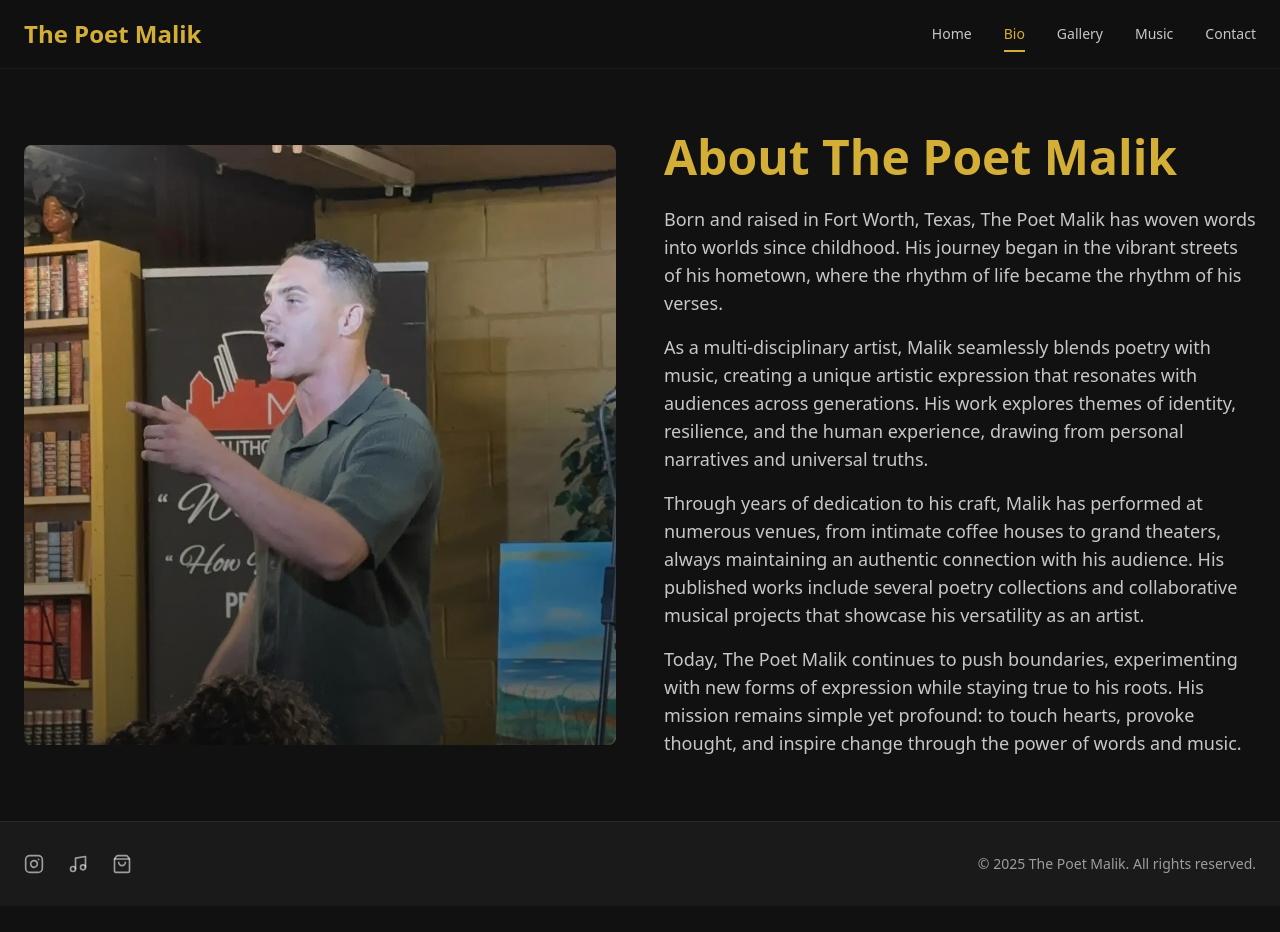
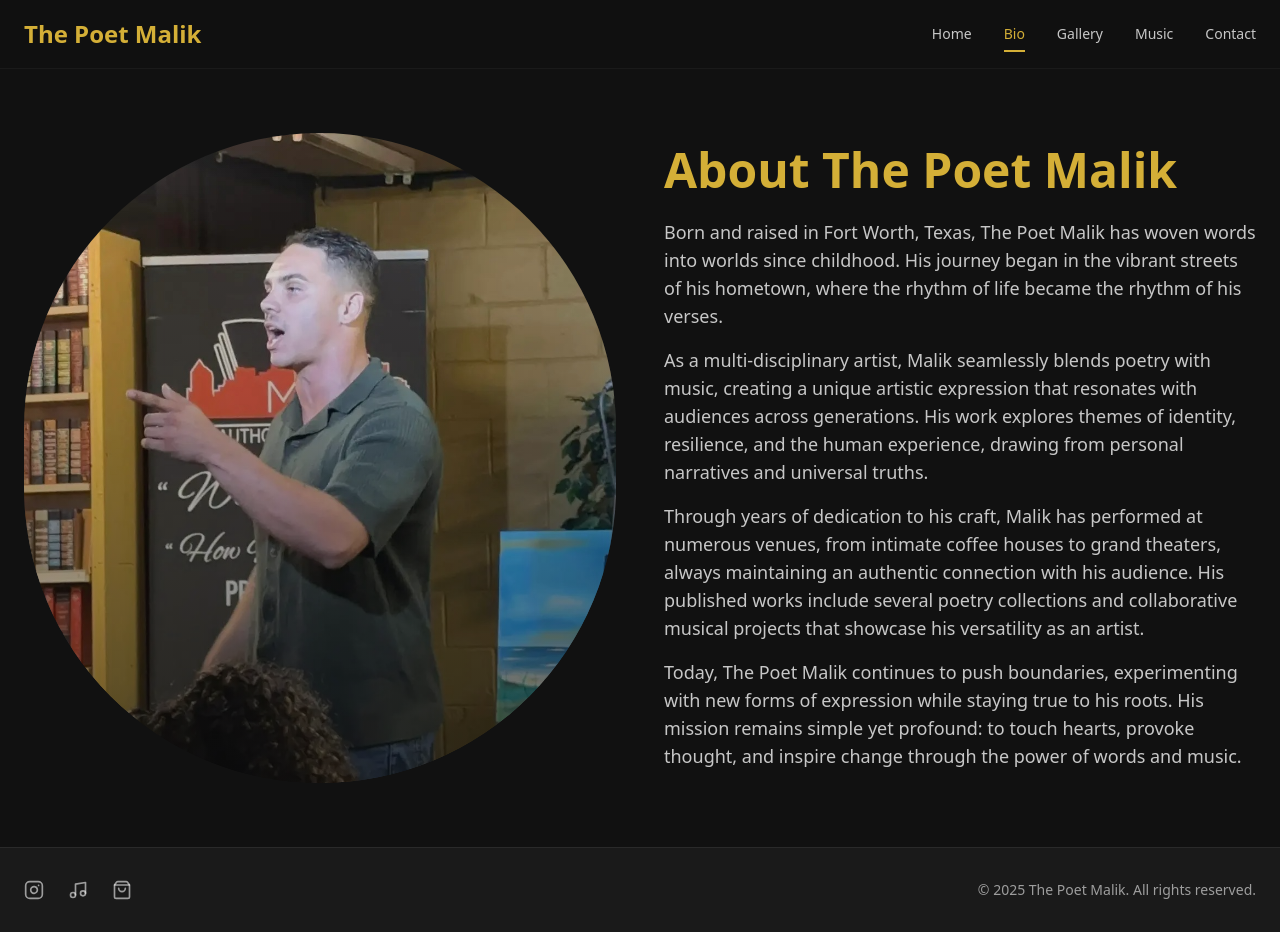
Before and after one commit to Aleem89/the_poet_malik, a Next.js app: page /bio in a window 1280 px wide. Before the commit the page ends 906 px from the top, so only its background shows below. Built offline with nearby package versions, Linux system fonts and the light colour scheme.

Commit message:
bio container oval

```diff
--- a/app/bio/page.tsx
+++ b/app/bio/page.tsx
@@ -10,12 +10,14 @@ export default async function BioPage() {
       <div className="container mx-auto px-6 py-16">
         <div className="grid md:grid-cols-2 gap-12 items-center">
           {/* Image Column */}
-          <div className="relative h-[400px] md:h-[600px] rounded-lg overflow-hidden">
+          <div className="relative h-[400px] md:h-[650px] rounded-full overflow-hidden">
+            {/* Highlight: Changed rounded-lg to rounded-full to create the oval */}
             <Image
               src="/background-bio.jpg"
               alt="The Poet Malik"
               fill
-              className="object-cover object-top"
+              className="object-cover object-left-top"
+              // Highlight: Changed object-top to object-left-top to shift the focus
               quality={100}
             />
             <div className="absolute inset-0 bg-gradient-to-t from-off-black/60 to-transparent" />
```
